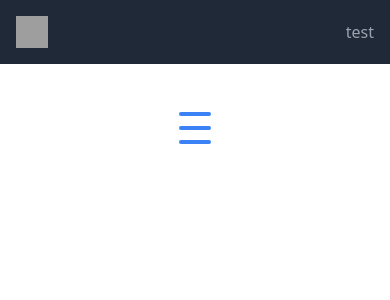
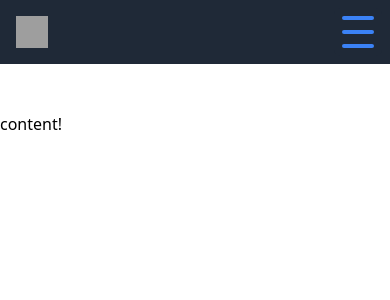
Before and after one commit to Yooinhak/inak-blog, a Next.js app: page / in a window 390 px wide. Shown: the top 300 px of the page. Built offline with nearby package versions, Linux system fonts and the light colour scheme; grey boxes are pictures that could not be loaded.

Commit message:
feat. hamburger button style done

```diff
--- a/src/app/page.tsx
+++ b/src/app/page.tsx
@@ -1,12 +1,3 @@
-import Image from 'next/image';
-
-import Button from '@components/Button';
-import HamburgerMenu from '@components/FancyIcon/HamburgerMenu';
-
 export default function Home() {
-  return (
-    <div className="flex justify-center">
-      <HamburgerMenu />
-    </div>
-  );
+  return <div>content!</div>;
 }
--- a/src/components/FancyIcon/HamburgerMenu/component.tsx
+++ b/src/components/FancyIcon/HamburgerMenu/component.tsx
@@ -1,64 +1,38 @@
-// import styles from './style.module.css';
-
-// const Component = () => {
-//   return (
-//     <div className={styles.container}>
-//       <input
-//         type="checkbox"
-//         id="checkbox"
-//         className={styles.checkbox + ' ' + styles['visually-hidden']}
-//       />
-//       <label className={styles.icon} htmlFor="checkbox">
-//         <div className={styles.hamburger}>
-//           <span className={`${styles.bar} ${styles['bar-1']}`}></span>
-//           <span className={`${styles.bar} ${styles['bar-2']}`}></span>
-//           <span className={`${styles.bar} ${styles['bar-3']}`}></span>
-//           <span className={`${styles.bar} ${styles['bar-4']}`}></span>
-//           <span className={`${styles.bar} ${styles['bar-5']}`}></span>
-//         </div>
-//       </label>
-//     </div>
-//   );
-// };
-
-// export default Component;
-
 'use client';
 
 import { useState } from 'react';
 
-const Component = () => {
-  const [checked, setChecked] = useState(false);
+interface props {
+  isCheck: boolean;
+  setIsCheck: (value: boolean) => void;
+}
 
-  const handleCheckboxChange = () => {
-    setChecked(!checked);
-  };
-
+const Component = ({ isCheck, setIsCheck }: props) => {
   return (
     <div className="inline-block">
       <input
         type="checkbox"
         id="checkbox"
         className="absolute hidden"
-        checked={checked}
-        onChange={handleCheckboxChange}
+        checked={isCheck}
+        onChange={() => setIsCheck(!isCheck)}
       />
       <label htmlFor="checkbox" className="cursor-pointer">
         <div className="w-8 h-8 relative">
           <span
-            className={`block w-8 h-1 bg-blue-500 rounded transition-all duration-400 ease-in-out absolute ${checked ? 'top-3.5 bg-transparent' : 'top-0'}`}
+            className={`block w-8 h-1 bg-blue-500 rounded transition-all duration-400 ease-in-out absolute ${isCheck ? 'top-3.5 bg-transparent' : 'top-0'}`}
           ></span>
           <span
-            className={`block h-1 bg-blue-500 rounded transition-all duration-400 ease-in-out absolute top-3.5 ${checked ? 'w-8 transform rotate-45 left-0' : 'w-1 rotate-90 left-3.5'}`}
+            className={`block h-1 bg-blue-500 rounded transition-all duration-400 ease-in-out absolute top-3.5 ${isCheck ? 'w-8 transform rotate-45 left-0' : 'w-1 rotate-90 left-3.5'}`}
           ></span>
           <span
-            className={`block w-1 h-1 bg-blue-500 rounded transition-all duration-400 ease-in-out absolute top-3.5 right-0 left-3.5 ${checked ? 'w-8 transform -rotate-45' : 'w-1'}`}
+            className={`block h-1 bg-blue-500 rounded transition-all duration-400 ease-in-out absolute top-3.5 right-0 ${isCheck ? 'w-8 -rotate-45 left-0' : 'w-1 left-3.5'}`}
           ></span>
           <span
-            className={`block w-8 h-1 bg-blue-500 rounded transition-all duration-400 ease-in-out absolute bottom-0 top-3.5 ${checked ? 'bottom-3.5 bg-transparent' : 'bottom-0'}`}
+            className={`block w-8 h-1 bg-blue-500 rounded transition-all duration-400 ease-in-out absolute bottom-0 top-3.5 ${isCheck ? 'bottom-3.5 bg-transparent' : 'bottom-0'}`}
           ></span>
           <span
-            className={`block w-8 h-1 bg-blue-500 rounded transition-all duration-400 ease-in-out absolute bottom-0 ${checked ? 'bottom-3.5 bg-transparent' : 'bottom-0'}`}
+            className={`block w-8 h-1 bg-blue-500 rounded transition-all duration-400 ease-in-out absolute bottom-0 ${isCheck ? 'bottom-3.5 bg-transparent' : 'bottom-0'}`}
           ></span>
         </div>
       </label>
--- a/src/components/Header/component.tsx
+++ b/src/components/Header/component.tsx
@@ -1,8 +1,13 @@
+'use client';
+
 import {
   Disclosure,
   DisclosureButton,
   DisclosurePanel,
 } from '@headlessui/react';
+import { useState } from 'react';
+
+import HamburgerMenu from '@components/FancyIcon/HamburgerMenu';
 
 const navigation = [
   { name: 'Dashboard', href: '#', current: true },
@@ -17,6 +22,8 @@ function classNames(...classes: string[]) {
 }
 
 const Component = () => {
+  const [isMenuOpen, setIsMenuOpen] = useState(false);
+
   return (
     <>
       <div className="min-h-full">
@@ -68,9 +75,12 @@ const Component = () => {
               <div className="-mr-2 flex md:hidden">
                 {/* Mobile menu button */}
                 <DisclosureButton className="group relative inline-flex items-center justify-center rounded-md bg-gray-800 p-2 text-gray-400 hover:bg-gray-700 hover:text-white focus:outline-none focus:ring-2 focus:ring-white focus:ring-offset-2 focus:ring-offset-gray-800">
-                  <span className="absolute -inset-0.5" />
-                  <span className="sr-only">Open main menu</span>
-                  test
+                  {/* <span className="absolute -inset-0.5" /> */}
+                  {/* <span className="sr-only">Open main menu</span> */}
+                  <HamburgerMenu
+                    isCheck={isMenuOpen}
+                    setIsCheck={setIsMenuOpen}
+                  />
                   {/* <Bars3Icon
                     aria-hidden="true"
                     className="block h-6 w-6 group-data-[open]:hidden"
```
